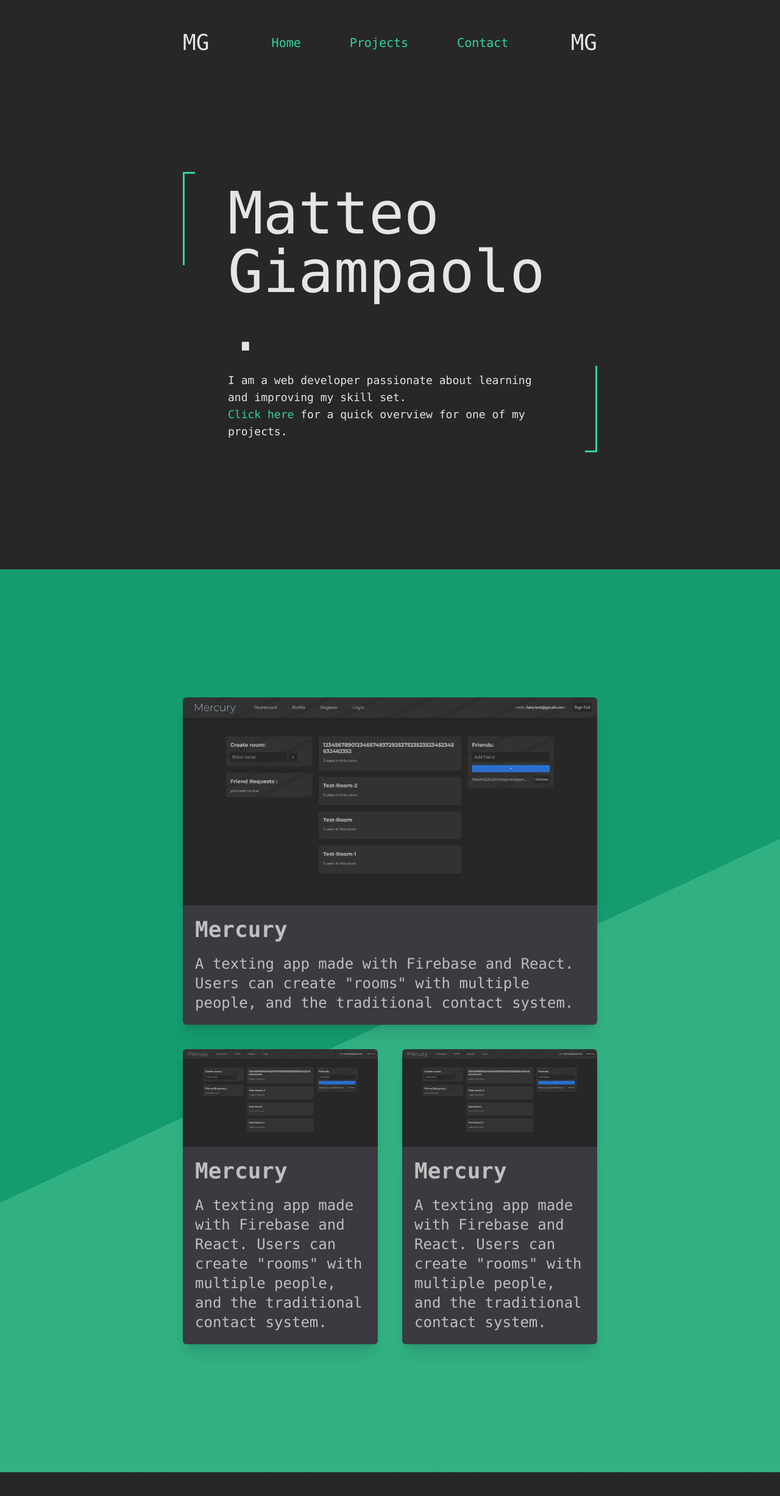
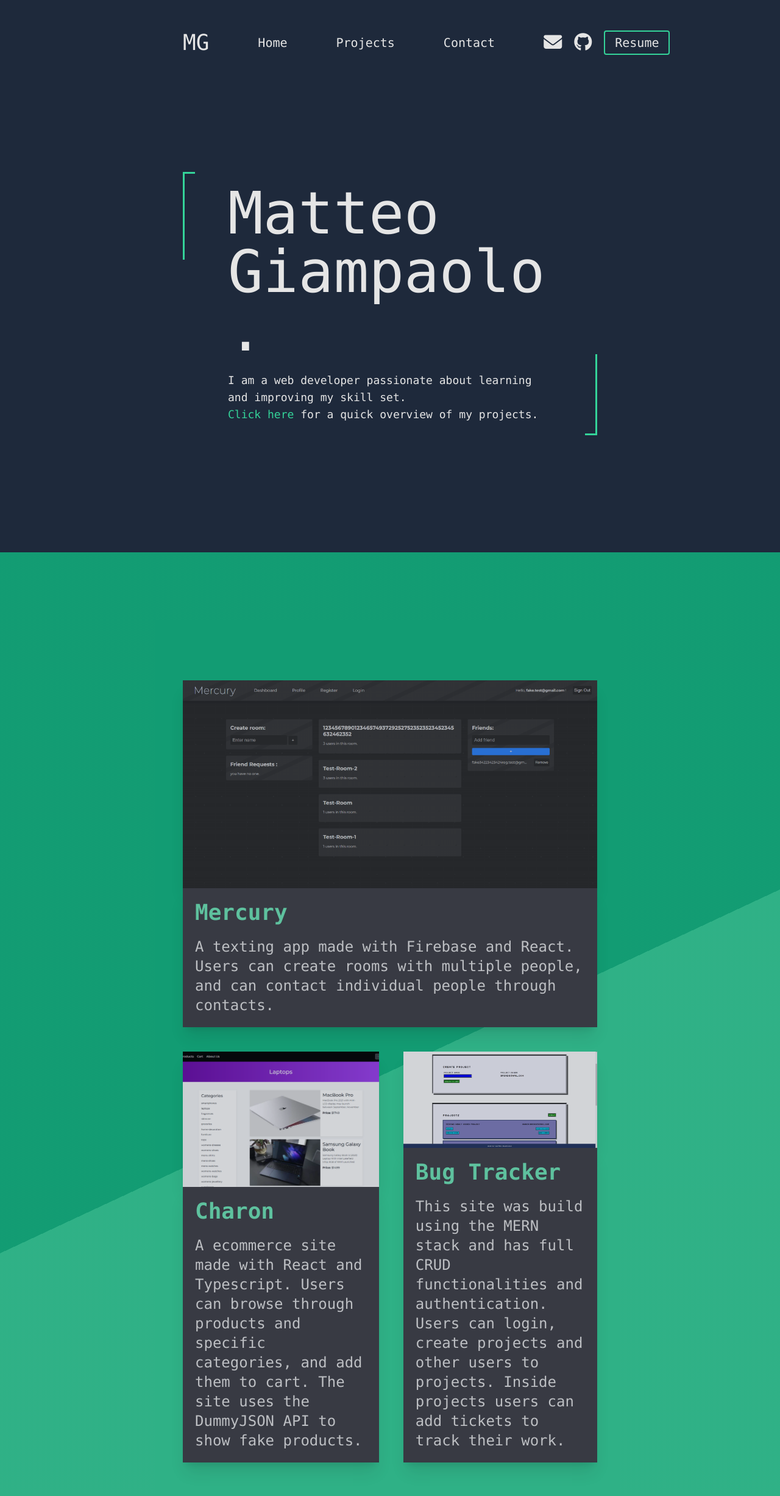
Before and after one commit to matteogiampaolo21/portfolio-site, a React (Vite) app: page / in a window 1280 px wide. Shown: the top 2454 px of the page at 61% size. Before the commit the page ends 2415 px from the top, so only its background shows below. Built offline with nearby package versions, Linux system fonts and the light colour scheme.

Commit message:
projects sections is done

```diff
--- a/index.html
+++ b/index.html
@@ -4,6 +4,7 @@
     <meta charset="UTF-8" />
     <link rel="icon" type="image/svg+xml" href="/vite.svg" />
     <meta name="viewport" content="width=device-width, initial-scale=1.0" />
+    <link rel="stylesheet" href="https://cdnjs.cloudflare.com/ajax/libs/font-awesome/6.4.0/css/all.min.css" integrity="sha512-iecdLmaskl7CVkqkXNQ/ZH/XLlvWZOJyj7Yy7tcenmpD1ypASozpmT/E0iPtmFIB46ZmdtAc9eNBvH0H/ZpiBw==" crossorigin="anonymous" referrerpolicy="no-referrer" />
     <title>Matteo Giampaolo</title>
   </head>
   <body>
--- a/src/App.css
+++ b/src/App.css
@@ -5,7 +5,7 @@
 
 
 body{
-    background-color: #27272a;
+    background-color: #1e293b;
     color: #e5e5e5;
     font-family: ui-monospace, SFMono-Regular, Menlo, Monaco, Consolas, "Liberation Mono", "Courier New", monospace;
 
@@ -21,6 +21,14 @@
     background: repeating-linear-gradient( -25deg, #34d399, #34d399 50%, #10b981 20px, #10b981 100% );
     padding: 210px 300px ;
 }
+.project-grid{
+    display: grid;
+    grid-template-areas:
+        "a a a"
+        "a a a"
+        "b b c";
+}
+.grid-area-1{grid-area: a;}.grid-area-2{grid-area: b;}.grid-area-3{grid-area: c;}
 .left-border{
     border-top: 3px;
     border-left: 3px;
--- a/src/App.jsx
+++ b/src/App.jsx
@@ -1,7 +1,8 @@
 
 import './App.css'
-import {Hero} from  './Hero'
-import {Projects} from './Projects'
+import {Hero} from  './sections/Hero'
+import {Projects} from './sections/Projects'
+
 
 function App() {
 
@@ -10,6 +11,7 @@
     <div >
       <Navbar/>
       <Hero/>
+      <Skills/>
       <Projects/>
     </div>
   )
@@ -21,13 +23,30 @@
     <nav className='px-300 pt-50'>
       <ul className='flex flex-row gap-x-20 text-xl items-center'>
         <li><h1 className='text-4xl '>MG  </h1></li>
-        <li className='ml-auto'><a className='text-emerald-400' href="">Home</a></li>
-        <li><a className='text-emerald-400 ' href="">Projects</a></li>
-        <li className='mr-auto'><a className='text-emerald-400 ' href="">Contact</a></li>
-        <li><h1 className='text-4xl '>MG  </h1></li>
+        <li className='ml-auto'><a className='hover:text-emerald-400' href="">Home</a></li>
+        <li><a className='hover:text-emerald-400 ' href="">Projects</a></li>
+        <li className='mr-auto'><a className='hover:text-emerald-400 ' href="">Contact</a></li>
+        <li>
+          <div className='flex flex-row gap-5 items-center'>
+            <i className="fa-solid fa-envelope fa-xl hover:text-emerald-400"></i>
+            <i className="fa-brands fa-github fa-xl hover:text-emerald-400"></i>
+
+
+            <button className='border-2 rounded px-4 py-1 hover:bg-emerald-500 hover:text-white border-emerald-400  hover:border-white'> Resume </button>
+
+          </div>
+        </li>
       </ul>
     </nav>
   )
 }
 
+const Skills = () => {
+  return(
+    <div>
+
+    </div>
+  )
+}
+
 export default App
--- a/src/Projects.jsx
+++ /dev/null
@@ -1,40 +0,0 @@
-
-import mercury from './assets/mercury.png';
-
-export const Projects = () => {
-
-    return (
-        <div className="bg-emerald-500 project-block ">
-
-                <div className='flex flex-col mb-10'>
-                    <img className=' w-full shadow-xl rounded-t-md' src={mercury} alt="Texting App." />
-                    <div className="bg-zinc-700 p-5 shadow-xl rounded-b-md">
-                        <h2 className='text-4xl mb-5 font-bold'>Mercury</h2>
-                        <p className='text-2xl'>A texting app made with <span className=''> Firebase </span>and <span className=''>React</span>. Users can create &quot;rooms&quot; with multiple people, and the traditional contact system.</p>
-                    </div>
-                </div>
-
-
-            <div className='flex flex-row gap-10'>
-                <div className='flex flex-col '>
-                    <img className=' w-full shadow-xl rounded-t-md' src={mercury} alt="Texting App." />
-                    <div className="bg-zinc-700 p-5 shadow-xl rounded-b-md">
-                        <h2 className='text-4xl mb-5 font-bold'>Mercury</h2>
-                        <p className='text-2xl'>A texting app made with <span className=''> Firebase </span>and <span className=''>React</span>. Users can create &quot;rooms&quot; with multiple people, and the traditional contact system.</p>
-                    </div>
-                </div>
-
-                <div className='flex flex-col '>
-                    <img className=' w-full shadow-xl rounded-t-md' src={mercury} alt="Texting App." />
-                    <div className="bg-zinc-700 p-5 shadow-xl rounded-b-md">
-                        <h2 className='text-4xl mb-5 font-bold'>Mercury</h2>
-                        <p className='text-2xl'>A texting app made with <span className=''> Firebase </span>and <span className=''>React</span>. Users can create &quot;rooms&quot; with multiple people, and the traditional contact system.</p>
-                    </div>
-                </div>
-
-
-            </div>
-
-        </div>
-    );
-}
--- a/src/Hero.jsx
+++ b/src/sections/Hero.jsx
@@ -11,7 +11,7 @@
             <div className="hero-block my-5 mx-24 2xl:mx-10">
                 <h1 className="text-8xl break-words ">Matteo <br /> Giampaolo.</h1>
                 <p className="text-lg mt-5">
-                    I am a web developer passionate about learning and improving my skill set. <br /> <span className={clickHereStyle}>Click here</span> for a quick overview for one of my projects.
+                    I am a web developer passionate about learning and improving my skill set. <br /> <span className={clickHereStyle}>Click here</span> for a quick overview of my projects.
                 </p>
             </div>
 
--- /dev/null
+++ b/src/sections/Projects.jsx
@@ -0,0 +1,47 @@
+
+import mercury from '../assets/mercury.png';
+import charon from '../assets/charon.png';
+import bugtracker from '../assets/bug-tracker.png'
+
+
+export const Projects = () => {
+
+    return (
+        <div className="bg-emerald-500 project-block ">
+
+
+
+
+            <div className='project-grid gap-10 '>
+
+
+                <div className='grid-area-1 flex flex-col h-full'>
+                    <img className=' w-full h-full object-cover shadow-xl ' src={mercury} alt="Texting App." />
+                    <div className="bg-zinc-700 h-full p-5 shadow-xl ">
+                        <h2 className='text-4xl mb-5 font-bold text-emerald-300'>Mercury</h2>
+                        <p className='text-2xl'>A texting app made with <span className=''> Firebase </span>and <span className=''>React</span>. Users can create rooms with multiple people, and can contact individual people through contacts.</p>
+                    </div>
+                </div>
+
+                <div className=' grid-area-2 flex flex-col h-full'>
+                    <img className=' w-full h-full object-cover shadow-xl ' src={charon} alt="Texting App." />
+                    <div className="bg-zinc-700 h-full p-5 shadow-xl ">
+                        <h2 className='text-4xl mb-5 font-bold text-emerald-300'>Charon</h2>
+                        <p className='text-2xl'>A ecommerce site made with React and Typescript. Users can browse through products and specific categories, and add them to cart. The site uses the DummyJSON API to show fake products.</p>
+                    </div>
+                </div>
+
+                <div className=' grid-area-3 flex flex-col h-full'>
+                    <img className=' w-full h-full object-cover shadow-xl ' src={bugtracker} alt="Texting App." />
+                    <div className="bg-zinc-700 h-full p-5 shadow-xl ">
+                        <h2 className='text-4xl mb-5 font-bold text-emerald-300'>Bug Tracker</h2>
+                        <p className='text-2xl'>This site was build using the MERN stack and has full CRUD functionalities and authentication. Users can login, create projects and other users to projects. Inside projects users can add tickets to track their work.</p>
+                    </div>
+                </div>
+
+
+            </div>
+
+        </div>
+    );
+}
```
Also changed, not shown: src/assets/bug-tracker.png (added), src/assets/charon.png (added).
